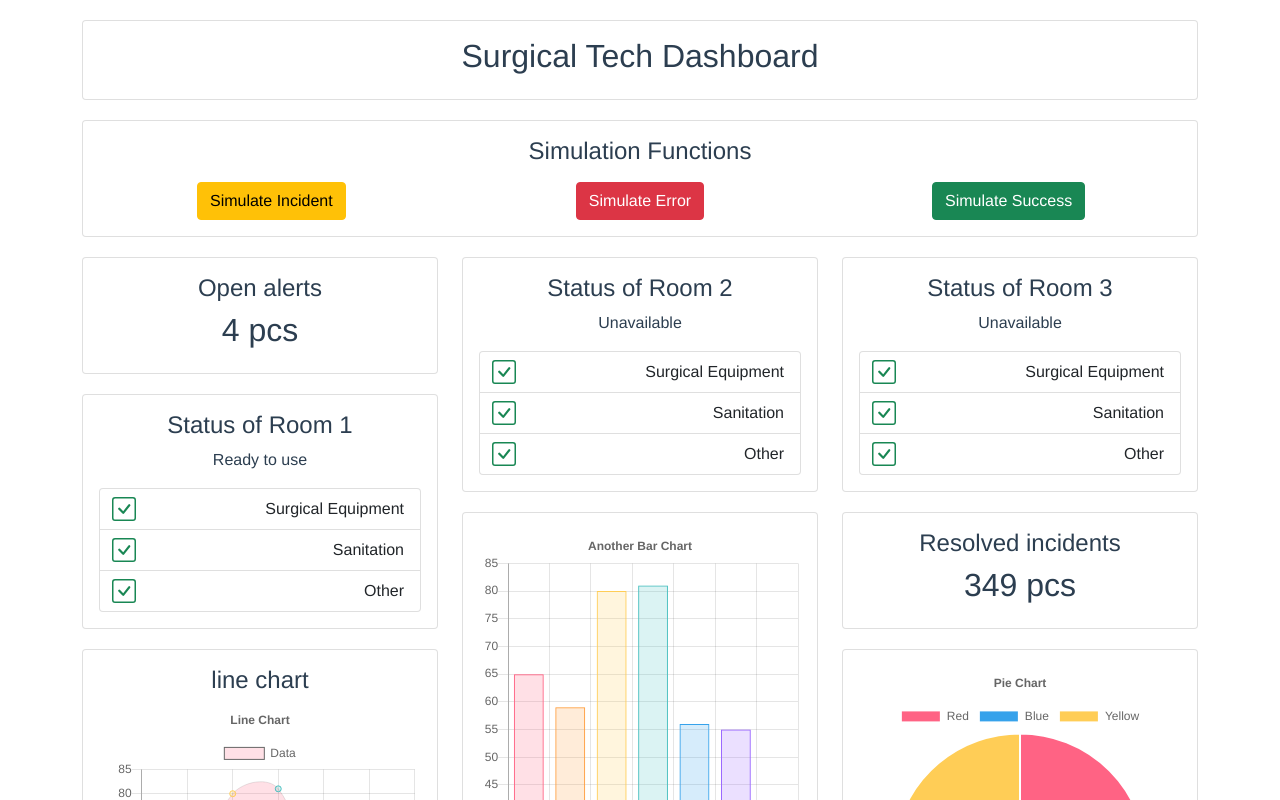
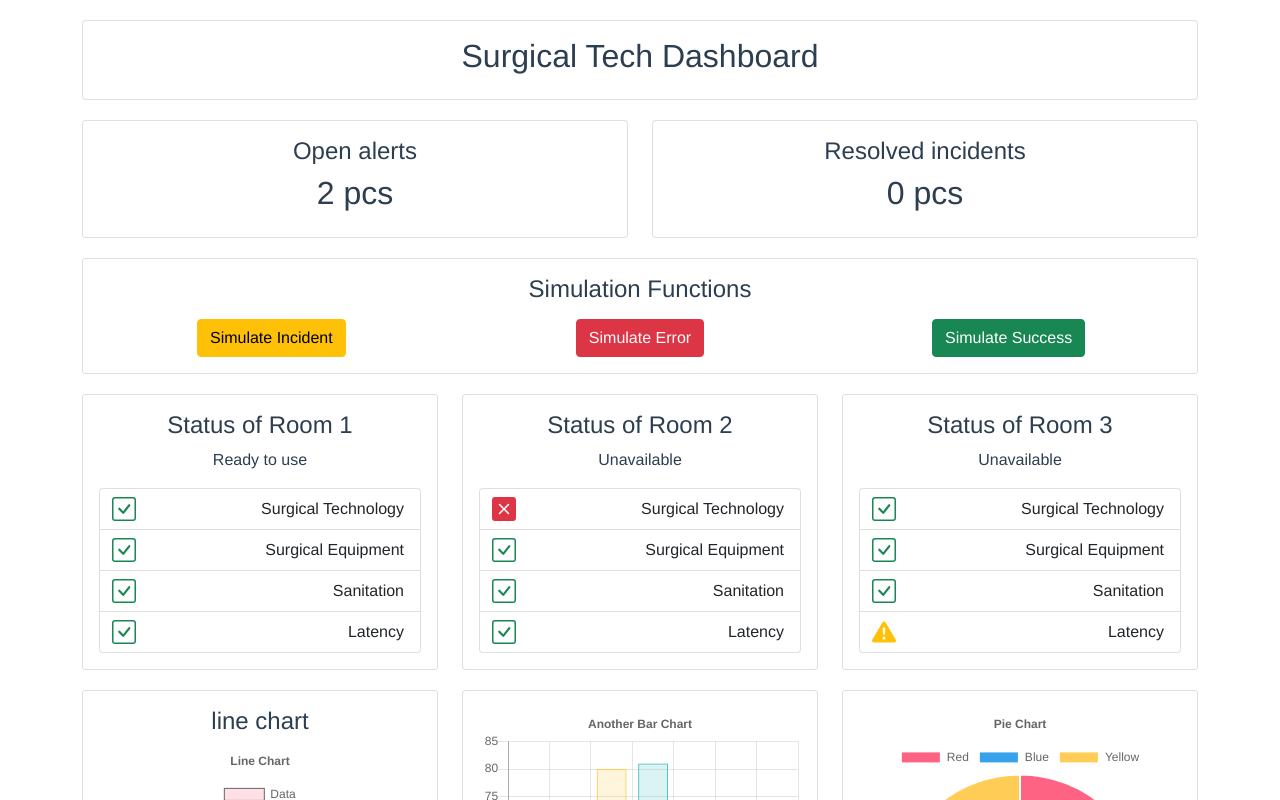
Before and after one commit to ErnoViitanen-LUT/platforms-dashboard, a Vue app: page / in a window 1280 px wide. Shown: the top 800 px of the page. Built offline with nearby package versions, Linux system fonts and the light colour scheme.

Commit message:
room data and simulation

```diff
--- a/src/App.vue
+++ b/src/App.vue
@@ -8,6 +8,15 @@
           </b-card>
         </b-col>
       </b-row>
+      <b-row cols="2">
+        <b-col>
+          <card :title="`Open alerts`" :text-large="openAlerts"></card>
+        </b-col>
+        <b-col>
+          <card :title="`Resolved incidents`" :text-large="resolvedIncidents"></card>
+        </b-col>
+      </b-row>
+
       <b-row cols="1">
         <b-col>
           <b-card>
@@ -29,13 +38,12 @@
       </b-row>
       <b-row cols-md="2" cols-lg="3">
         <b-col>
-          <card :title="`Open alerts`" :text-large="`4 pcs`"></card>
-          <card :title="`Status of Room 1`" :text="`Ready to use`" :items="roomStatus.room1"></card>
+          <card v-if="rooms[0]" :title="`Status of Room 1`" :text="status1" :items="rooms[0].statuslist"></card>
           <b-card title="line chart"><LineChart :chartData="dataBar" :options="lineOptions" /></b-card>
           <b-card><BarChart :chartData="dataMixed" :options="barOptions" /></b-card>
         </b-col>
         <b-col>
-          <card :title="`Status of Room 2`" :text="`Unavailable`" :items="roomStatus.room2"></card>
+          <card v-if="rooms[1]" :title="`Status of Room 2`" :text="status2" :items="rooms[1].statuslist"></card>
           <b-card><BarChart :chartData="dataBar" :options="horizontalOptions" /></b-card>
           <b-card><DoughnutChart :chartData="dataDoughtnut" :options="pieOptions" /></b-card>
 
@@ -46,8 +54,7 @@
           </card>
         </b-col>
         <b-col>
-          <card :title="`Status of Room 3`" :text="`Unavailable`" :items="roomStatus.room3"></card>
-          <card :title="`Resolved incidents`" :text-large="`349 pcs`"></card>
+          <card v-if="rooms[2]" :title="`Status of Room 3`" :text="status3" :items="rooms[2].statuslist"></card>
           <b-card><PieChart :chartData="dataPie" :options="pieOptions" /></b-card>
           <card
             :title="`Card Title`"
@@ -75,6 +82,9 @@ import FileDoughnut from './assets/doughnut.json'
 import FileStatusOk from './assets/status-ok.json'
 import FileStatusFail from './assets/status-fail.json'
 import FileStatusMixed from './assets/status-mixed.json'
+import FileRoom1 from './assets/room1.json'
+import FileRoom2 from './assets/room2.json'
+import FileRoom3 from './assets/room3.json'
 
 export default {
   name: 'App',
@@ -93,11 +103,9 @@ export default {
       dataMixed: FileMixed,
       dataDoughtnut: FileDoughnut,
       simuStatus: 'success',
-      roomStatus: {
-        room1: [],
-        room2: [],
-        room3: []
-      },
+      rooms: [],
+      resolvedIncidentsCount: 0,
+      isSimulating: false,
       dataStatusMixed: FileStatusMixed,
       /*[
         { text: 'one', type: 'danger' },
@@ -180,35 +188,80 @@ export default {
   computed: {
     mobile() {
       return this.$vuetify.breakpoint.sm
+    },
+    status1() {
+      return this.getStatusText(this.rooms[0])
+    },
+    status2() {
+      return this.getStatusText(this.rooms[1])
+    },
+    status3() {
+      return this.getStatusText(this.rooms[2])
+    },
+    openAlerts() {
+      let total = 0
+      this.rooms.forEach((room) => {
+        total += room.statuslist.filter((status) => status.status !== 'success').length
+      })
+      return total + ' pcs'
+    },
+    resolvedIncidents() {
+      return this.resolvedIncidentsCount + ' pcs'
     }
   },
   mounted() {
     this.fillData()
   },
   methods: {
+    getStatusText(room) {
+      let statustext = ''
+      if (room) {
+        const roomStatus = room.statuslist.find(({ status }) => status !== 'success')
+        if (roomStatus == undefined) statustext = 'Ready to use'
+        else {
+          statustext = 'Unavailable'
+        }
+      }
+      return statustext
+    },
+    simulateRandom() {
+      let i = Math.floor(Math.random() * 3)
+      let j = Math.floor(Math.random() * 3)
+      let k = Math.floor(Math.random() * 3)
+
+      this.rooms[i].statuslist[j].status = ['danger', 'success', 'warning'][k]
+      if (this.rooms[i].statuslist[j].status === 'success') this.resolvedIncidentsCount++
+      if (this.isSimulating) setTimeout(this.simulateRandom, 300)
+    },
     fillData() {
-      if (this.simuStatus === 'error') {
-        this.roomStatus.room2 = FileStatusFail
-      } else if (this.simuStatus === 'incident') {
-        this.roomStatus.room1 = FileStatusFail
-        this.roomStatus.room3 = FileStatusMixed
-      } else {
-        this.roomStatus.room1 = FileStatusOk
-        this.roomStatus.room2 = FileStatusOk
-        this.roomStatus.room3 = FileStatusOk
-      }
+      this.rooms = []
+      this.rooms.push(FileRoom1)
+      this.rooms.push(FileRoom2)
+      this.rooms.push(FileRoom3)
     },
     simulateError() {
-      this.simuStatus = 'error'
-      this.fillData()
+      this.isSimulating = false
+
+      let i = Math.floor(Math.random() * 3)
+      let j = Math.floor(Math.random() * 3)
+
+      const roomStatus = this.rooms[i].statuslist.find(({ status }) => status !== 'danger')
+      if (roomStatus) roomStatus.status = 'danger'
     },
     simulateSuccess() {
-      this.simuStatus = 'success'
-      this.fillData()
+      this.isSimulating = false
+      this.rooms.forEach((room) => {
+        room.statuslist
+          .filter((status) => status.status !== 'success')
+          .forEach((status) => {
+            status.status = 'success'
+            this.resolvedIncidentsCount++
+          })
+      })
     },
     simulateIncident() {
-      this.simuStatus = 'incident'
-      this.fillData()
+      this.isSimulating = !this.isSimulating
+      this.simulateRandom()
     }
   }
 }
--- /dev/null
+++ b/src/assets/room1.json
@@ -0,0 +1,43 @@
+{
+   "name": "Room 1",
+   "statustext": "",
+   "statuslist": [{
+         "text": "Surgical Technology",
+         "status": "success"
+      },
+      {
+         "text": "Surgical Equipment",
+         "status": "success"
+      },
+      {
+         "text": "Sanitation",
+         "status": "success"
+      },
+      {
+         "text": "Latency",
+         "status": "success"
+      }
+   ],
+   "latency": {
+      "labels": [
+         "Alphta1",
+         "Bravo2",
+         "Omega3",
+         "Charlie4",
+         "Delta5",
+         "Echo6",
+         "Zeta7"
+      ],
+      "data": [50, 50, 50, 50, 60, 70, 80]
+   },
+   "device": {
+      "active": 4,
+      "total": 12,
+      "list": [{
+         "name": "Device 1"
+
+      }]
+   }
+
+
+}
--- /dev/null
+++ b/src/assets/room2.json
@@ -0,0 +1,43 @@
+{
+   "name": "Room 1",
+   "statustext": "",
+   "statuslist": [{
+         "text": "Surgical Technology",
+         "status": "danger"
+      },
+      {
+         "text": "Surgical Equipment",
+         "status": "success"
+      },
+      {
+         "text": "Sanitation",
+         "status": "success"
+      },
+      {
+         "text": "Latency",
+         "status": "success"
+      }
+   ],
+   "latency": {
+      "labels": [
+         "Alphta1",
+         "Bravo2",
+         "Omega3",
+         "Charlie4",
+         "Delta5",
+         "Echo6",
+         "Zeta7"
+      ],
+      "data": [50, 50, 50, 50, 60, 70, 80]
+   },
+   "device": {
+      "active": 4,
+      "total": 12,
+      "list": [{
+         "name": "Device 1"
+
+      }]
+   }
+
+
+}
--- /dev/null
+++ b/src/assets/room3.json
@@ -0,0 +1,43 @@
+{
+   "name": "Room 3",
+   "statustext": "",
+   "statuslist": [{
+         "text": "Surgical Technology",
+         "status": "success"
+      },
+      {
+         "text": "Surgical Equipment",
+         "status": "success"
+      },
+      {
+         "text": "Sanitation",
+         "status": "success"
+      },
+      {
+         "text": "Latency",
+         "status": "warning"
+      }
+   ],
+   "latency": {
+      "labels": [
+         "Alphta1",
+         "Bravo2",
+         "Omega3",
+         "Charlie4",
+         "Delta5",
+         "Echo6",
+         "Zeta7"
+      ],
+      "data": [50, 50, 50, 50, 60, 70, 80]
+   },
+   "device": {
+      "active": 4,
+      "total": 12,
+      "list": [{
+         "name": "Device 1"
+
+      }]
+   }
+
+
+}
--- a/src/components/Card.vue
+++ b/src/components/Card.vue
@@ -9,10 +9,10 @@
         :key="item.text"
         class="d-flex justify-content-between align-items-center"
       >
-        <b-icon v-if="item.type === 'danger'" icon="x-square-fill" scale="1.5" variant="danger"></b-icon>
-        <b-icon v-else-if="item.type === 'success'" icon="check-square" scale="1.5" variant="success"></b-icon>
+        <b-icon v-if="item.status === 'danger'" icon="x-square-fill" scale="1.5" variant="danger"></b-icon>
+        <b-icon v-else-if="item.status === 'success'" icon="check-square" scale="1.5" variant="success"></b-icon>
         <b-icon
-          v-else-if="item.type === 'warning'"
+          v-else-if="item.status === 'warning'"
           icon="exclamation-triangle-fill"
           scale="1.5"
           variant="warning"
```
